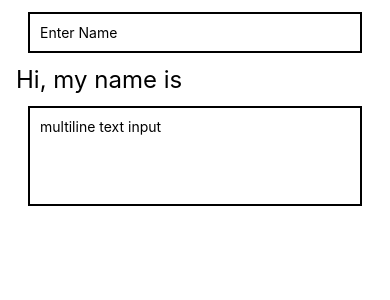
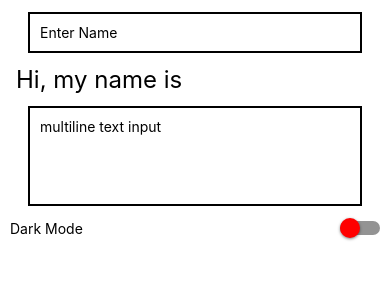
Before and after one commit to nishaanntt/reactNativeFDP, a React Native app: screen / in a window 390 px wide. Shown: the top 300 px of the page. Built offline with nearby package versions, Linux system fonts and the light colour scheme.

Commit message:
switch component

```diff
--- a/App.js
+++ b/App.js
@@ -1,8 +1,16 @@
 import React, { useState } from 'react';
-import { SafeAreaView, StyleSheet, Text, TextInput, View } from 'react-native';
+import {
+	SafeAreaView,
+	StyleSheet,
+	Switch,
+	Text,
+	TextInput,
+	View,
+} from 'react-native';
 
 const App = () => {
 	const [name, setName] = useState('');
+	const [darkMode, setDarkMode] = useState(false);
 	console.log('name: ', name);
 	return (
 		<SafeAreaView>
@@ -24,6 +32,16 @@ const App = () => {
 					multiline
 				/>
 			</View>
+
+			<View style={styles.switchContainer}>
+				<Text style={styles.text}>Dark Mode</Text>
+				<Switch
+					value={darkMode}
+					onValueChange={() => setDarkMode(!darkMode)}
+					// trackColor={{ false: '#767577', true: 'lightblue' }}
+					thumbColor='red'
+				/>
+			</View>
 		</SafeAreaView>
 	);
 };
@@ -40,4 +58,10 @@ const styles = StyleSheet.create({
 		minHeight: 100,
 		textAlignVertical: 'top', //top aligned on iOS, centered on Android
 	},
+	switchContainer: {
+		flexDirection: 'row',
+		alignItems: 'center',
+		justifyContent: 'space-between',
+		paddingHorizontal: 10,
+	},
 });
```
